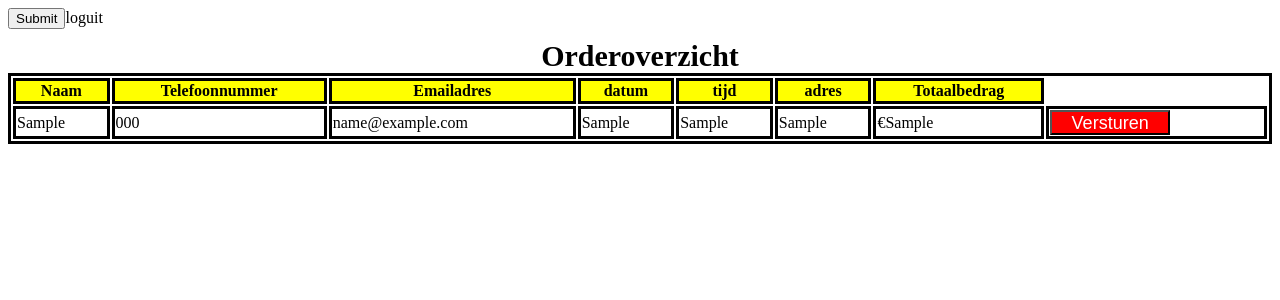
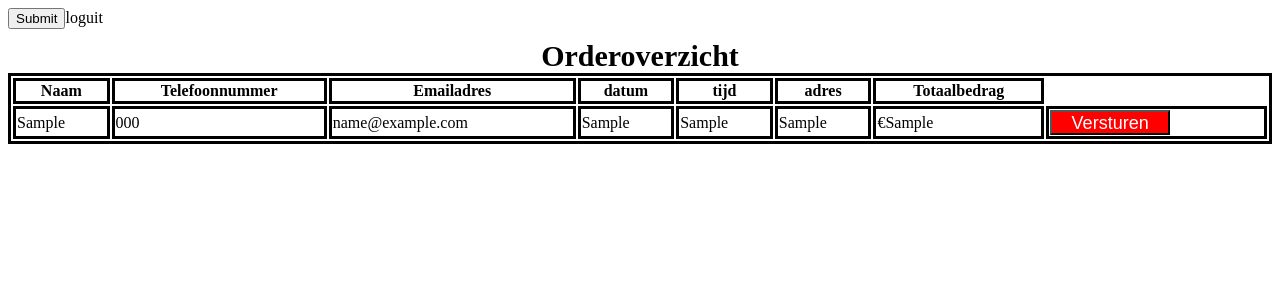
Before and after one commit to MaartenVanNimwegen/CCS, a PHP site: page /adminoverzicht.php in a window 1280 px wide. Shown: the top 300 px of the page. Run offline with PHP 8.4, Linux system fonts and the light colour scheme; tables that the repository leaves empty or names only in its code hold one stand-in row (values such as "Sample post").

Commit message:
Update adminoverzicht.php

```diff
--- a/adminoverzicht.php
+++ b/adminoverzicht.php
@@ -41,7 +41,7 @@ nav a {
     font-size:16px;
   }
   th {
-    background-color: yellow;
+    background-color: white;
   }
   caption {
     text-align: center;
```
